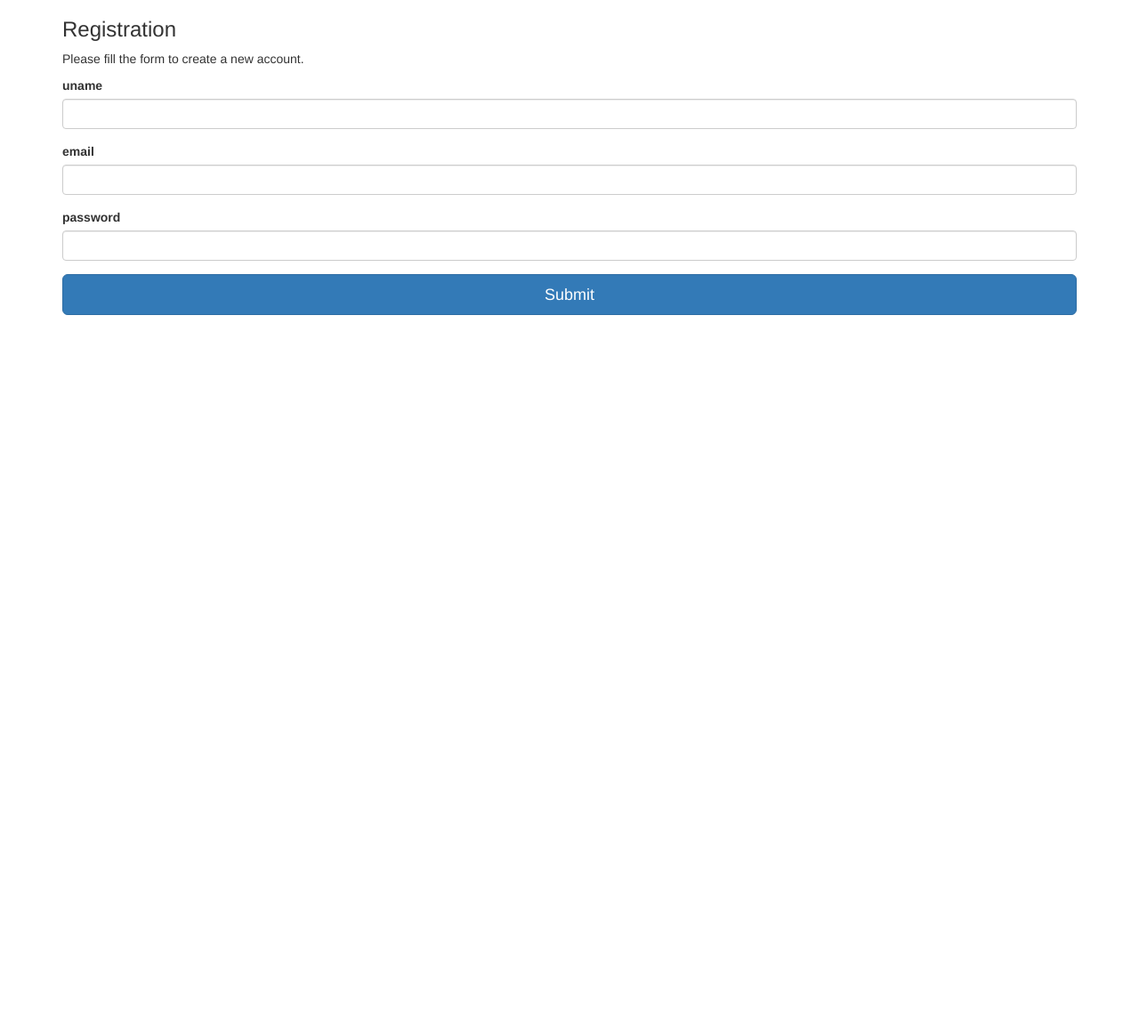
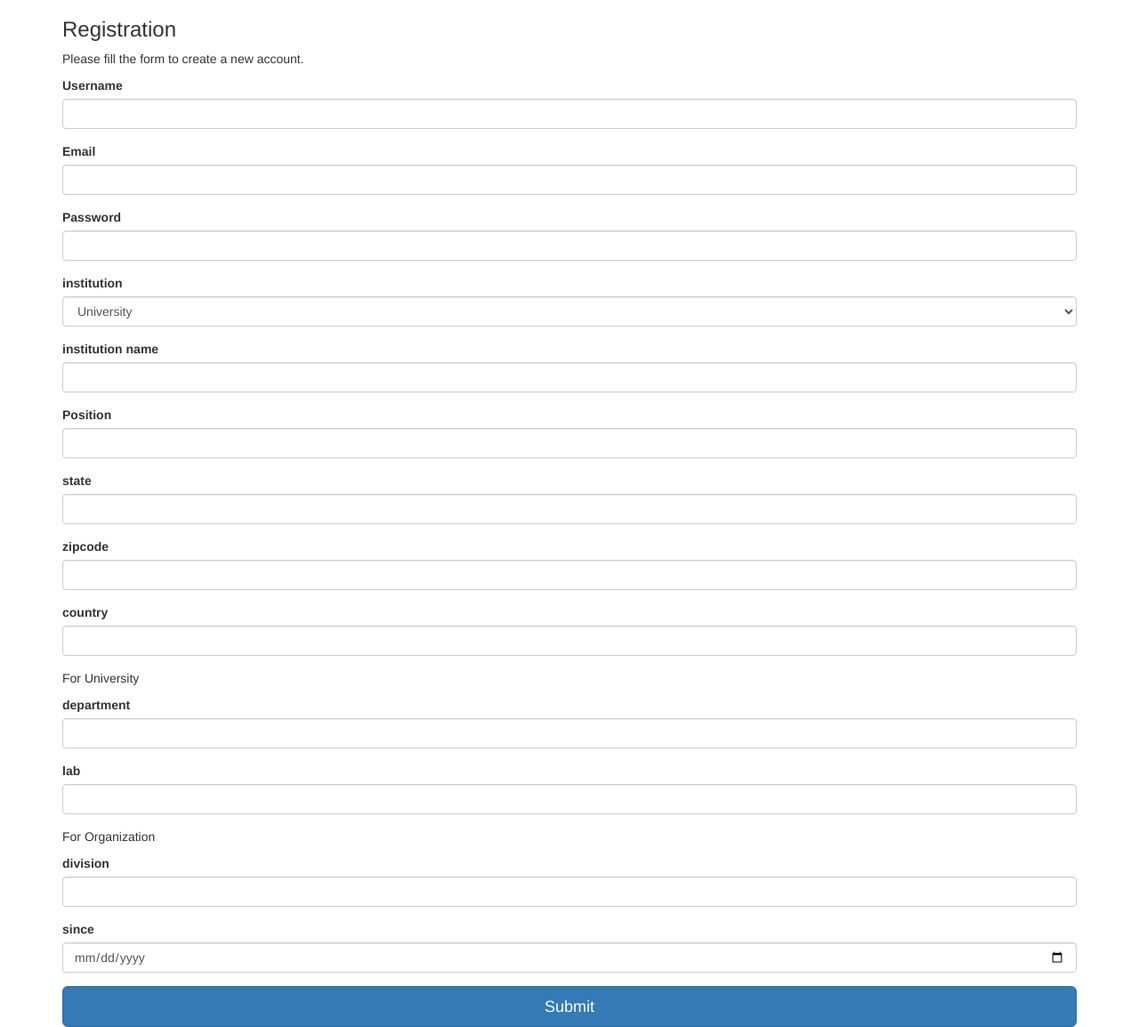
Before and after one commit to debbie-leung/w4111-proj1, a Flask app: page /registration in a window 1280 px wide. Shown: the whole page at 89% size. Before the commit the page ends 354 px from the top, so only its background shows below. Run offline with Flask 2, Linux system fonts and the light colour scheme; parts of the project's set-up code (start-up, migrations or seed data) failed here and were passed over; some libraries are stand-ins or nearby versions.

Commit message:
registrationdone

```diff
--- a/server.py
+++ b/server.py
@@ -19,7 +19,7 @@ from wtforms import StringField, PasswordField, BooleanField
 from wtforms.validators import InputRequired, Email, Length
 
 from flask_wtf import FlaskForm
-from wtforms import StringField, PasswordField, BooleanField
+from wtforms import StringField, PasswordField, BooleanField, IntegerField, SelectField, FormField, DateField
 from wtforms.validators import InputRequired, Email, Length
 from flask_bootstrap import Bootstrap
 
@@ -200,19 +200,55 @@ def add():
 #   g.conn.execute('INSERT INTO test(name) VALUES (%s)', name)
 #   return redirect('/')
 
-# @app.route('/login')
-# def login():
-#     abort(401)
-#     this_is_never_executed()
+
 class RegistrationForm(FlaskForm):
-  uname = StringField('uname', validators=[InputRequired()])
-  email = StringField('email', validators=[InputRequired()])
-  password = PasswordField('password', validators=[InputRequired()])
+  uname = StringField('Username', validators=[InputRequired()])
+  email = StringField('Email', validators=[InputRequired()])
+  password = PasswordField('Password', validators=[InputRequired()])
+
+  institution = SelectField('institution', choices=[(1,'University'),(0,'Organization')], coerce=int)
+  since = DateField('since')
+  position = StringField('Position')
+  iname = StringField('institution name', validators=[InputRequired()])
+  country = StringField('country', validators=[InputRequired()])
+  state = StringField('state')
+  zipcode = IntegerField('zipcode')
+  division = StringField('division')
+  department = StringField('department')
+  lab = StringField('lab')
+
 
 @app.route("/registration", methods=['GET', 'POST'])
 def register():
   form = RegistrationForm()
   if form.validate_on_submit():
+    since = form.since.data
+    uname = form.uname.data
+    email = form.email.data
+    pwd = form.password.data
+    inst = form.institution.data
+    pos = form.position.data
+    iname = form.iname.data
+    coun = form.country.data
+    st = form.state.data
+    zcode = form.zipcode.data
+    div = form.division.data
+    dept = form.department.data
+    lab = form.lab.data
+
+    user = g.conn.execute('SELECT * FROM user_from WHERE uname=%s', uname).first()
+    e = g.conn.execute('SELECT * FROM user_from WHERE email=%s', email).first()
+    if user:
+      return '<h1> This username is already in use.</h1>'
+    if e:
+      return '<h1> This email is already registered.</h1>'
+
+    g.conn.execute('INSERT INTO institution(iname, country, state, zipcode) VALUES(%s, %s, %s, %s)',iname, coun, st, zcode)
+    g.conn.execute('INSERT INTO user_from(uname, email, password, since, position, iname, country) VALUES(%s, %s, %s, %s, %s, %s, %s)', uname, email, pwd, since, pos, iname, coun)
+    if inst == 1:
+      g.conn.execute('INSERT INTO university(iname, country, department, lab) VALUES(%s, %s, %s, %s)', iname, coun, dept, lab)
+    else:
+      g.conn.execute('INSERT INTO organisation(iname, country, division) VALUES(%s, %s, %s)',iname, coun, div)
     return 'You are registered!'
   return render_template('registration.html', form=form)
 
--- a/templates/registration.html
+++ b/templates/registration.html
@@ -11,6 +11,22 @@
         {{ wtf.form_field(form.uname) }}
         {{ wtf.form_field(form.email) }}
         {{ wtf.form_field(form.password)}}
+        {{ wtf.form_field(form.institution) }}
+
+        {{ wtf.form_field(form.iname) }}
+        {{ wtf.form_field(form.position) }}
+        {{ wtf.form_field(form.state) }}
+        {{ wtf.form_field(form.zipcode) }}
+        {{ wtf.form_field(form.country) }}
+
+        <p>For University</p>
+        {{ wtf.form_field(form.department) }}
+        {{ wtf.form_field(form.lab) }}
+
+        <p>For Organization</p>
+        {{ wtf.form_field(form.division) }}
+
+        {{wtf.form_field(form.since)}}
         <button class="btn btn-lg btn-primary btn-block" type="submit">Submit</button>
     </form>
 </div>
```
